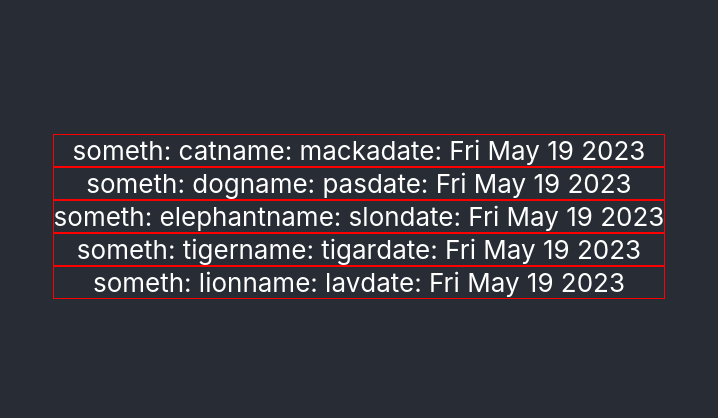
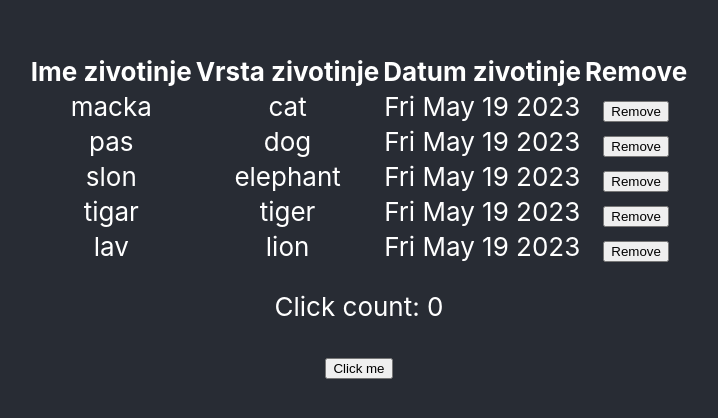
Before and after one commit to NikolaNB1/zoo, a React (Create React App) app: page / in a window 1280 px wide. Shown: the part 184-602 px from the top of the page, without its empty margins (281-999 px from the left). Built offline with nearby package versions, Linux system fonts and the light colour scheme.

Commit message:
treci zadatak

```diff
--- a/src/App.js
+++ b/src/App.js
@@ -1,11 +1,13 @@
 import "./App.css";
 import AnimalList from "./components/AnimalList";
+import ButtonClick from "./components/ButtonClick";
 
 function App() {
   return (
     <div className="App">
       <header className="App-header">
         <AnimalList />
+        <ButtonClick />
       </header>
     </div>
   );
--- a/src/components/AnimalList.jsx
+++ b/src/components/AnimalList.jsx
@@ -1,3 +1,5 @@
+import { useState } from "react";
+
 const AnimalList = () => {
   const animals = [
     {
@@ -26,23 +28,38 @@ const AnimalList = () => {
       dateOfBirth: new Date().toDateString(),
     },
   ];
+
+  const [animalsArray, setAnimalsArray] = useState(animals);
+
+  const onRemove = (name) => {
+    setAnimalsArray((prevState) =>
+      prevState.filter((animal) => animal.name !== name)
+    );
+  };
   return (
     <div>
-      {animals.map((el) => (
-        <div
-          key={el}
-          style={{
-            display: "flex",
-            alignItems: "center",
-            justifyContent: "center",
-            border: "1px solid red",
-          }}
-        >
-          <div>someth: {el.someth} </div>
-          <div>name: {el.name} </div>
-          <div>date: {el.dateOfBirth ? el.dateOfBirth : "Nepoznat"} </div>
-        </div>
-      ))}
+      <table>
+        <thead>
+          <tr>
+            <th>Ime zivotinje</th>
+            <th>Vrsta zivotinje</th>
+            <th>Datum zivotinje</th>
+            <th>Remove</th>
+          </tr>
+        </thead>
+        <tbody>
+          {animalsArray.map((animal, index) => (
+            <tr key={index}>
+              <td>{animal.name}</td>
+              <td>{animal.someth}</td>
+              <td>{animal.dateOfBirth}</td>
+              <td>
+                <button onClick={() => onRemove(animal.name)}>Remove</button>
+              </td>
+            </tr>
+          ))}
+        </tbody>
+      </table>
     </div>
   );
 };
--- /dev/null
+++ b/src/components/ButtonClick.jsx
@@ -0,0 +1,20 @@
+import { useState } from "react";
+
+const ButtonClick = () => {
+  const [clickCount, setClickCount] = useState(0);
+
+  const handleClick = (e) => {
+    e.preventDefault();
+    console.log(clickCount);
+    setClickCount((prevState) => prevState + 1);
+    console.log(clickCount);
+  };
+  return (
+    <div>
+      <p>Click count: {clickCount}</p>
+      <button onClick={handleClick}>Click me</button>
+    </div>
+  );
+};
+
+export default ButtonClick;
```
